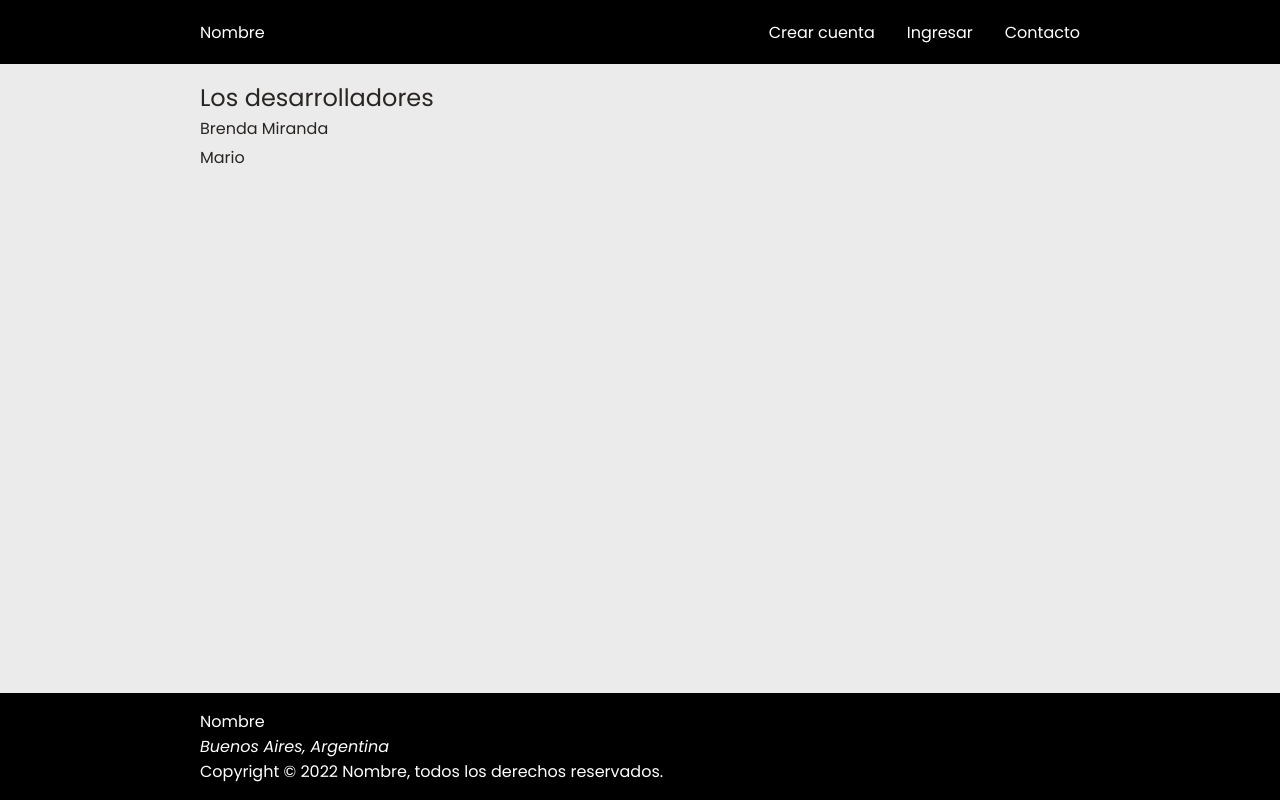
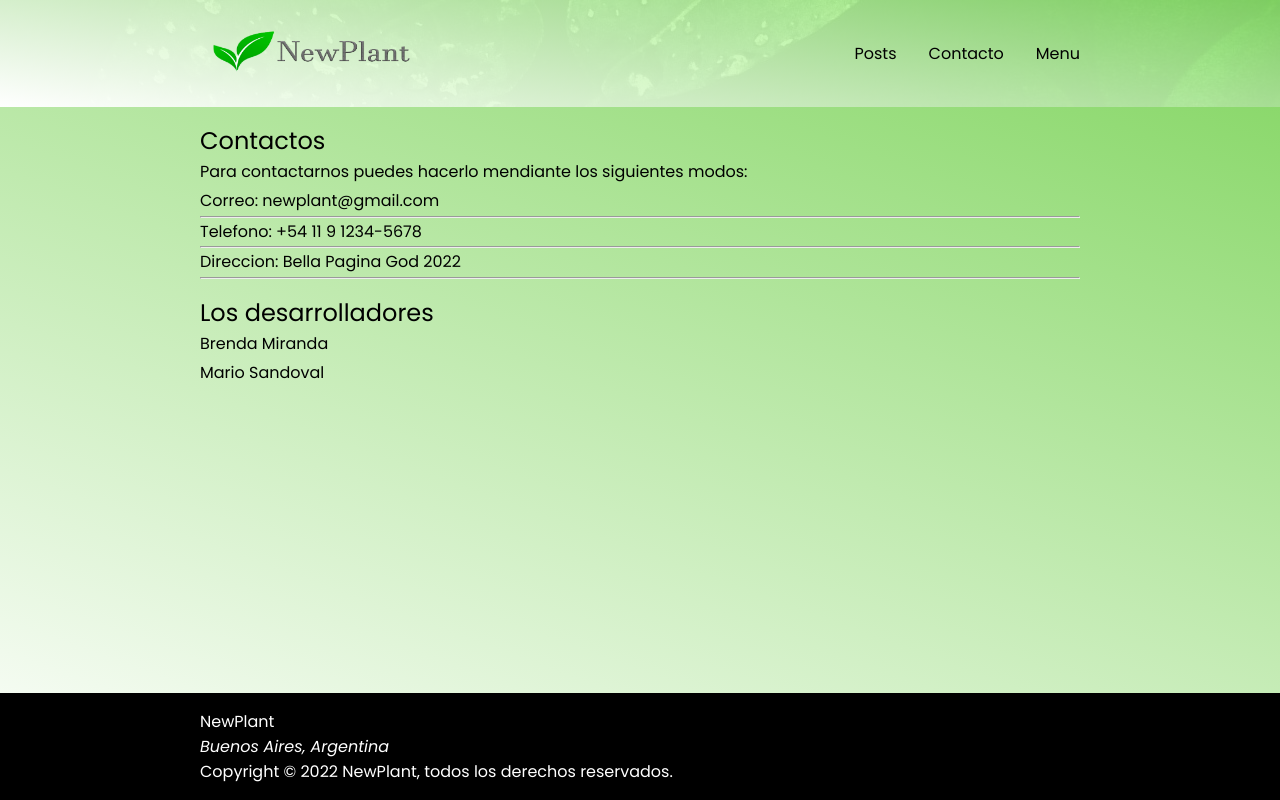
Before and after one commit to bmirandach/tp-diploweb, a Flask app: page /contacto in a window 1280 px wide. Run offline with Flask 2, Linux system fonts and the light colour scheme; some libraries are stand-ins or nearby versions.

Commit message:
Add files via upload

```diff
--- a/app/static/css/layout.css
+++ b/app/static/css/layout.css
@@ -9,16 +9,16 @@
 }
 
 :root {
-  --primary: #292523;
+  --primary: #000000;
 }
 
 html {
   scroll-behavior: smooth;
-  background-color: peru;
+  background-color: rgb(28, 63, 8);
 }
 
 body {
-  background-color: #ebebeb;
+  background: linear-gradient(20deg, rgb(255, 255, 255), #96f571d2 );
   color: var(--primary);
   display: flex;
   flex-direction: column;
@@ -70,13 +70,14 @@ main {
 }
 
 .navbar {
-  background-color: #000;
+  background: linear-gradient(10deg, rgb(255, 255, 255), #96f571d2), url('../img/hero.jpg');
   color: #fff;
   display: flex;
   justify-content: space-between;
   align-items: center;
   min-height: 8vh;
   padding: 0 1rem;
+  position: relative;
 }
 
 @media only screen and (min-width: 769px) {
@@ -86,9 +87,12 @@ main {
 }
 
 .navbar__link {
+  width: 220px;
+  height: 100px;
   text-decoration: none;
-  color: #fff;
+  color: #000;
 }
+
 
 .navbar__list {
   display: flex;
@@ -325,3 +350,101 @@ h1.hero__title {
   height: 10rem;
   resize: none;
 }
+
+/* MENU */
+
+.sub-menu-wrap
+{
+    position: absolute;
+    top: 8%;
+    right: 10%;
+    width: 320px;
+    max-height: 0px;
+    overflow: hidden;
+    transition: max-height 0.8s;
+}
+
+.sub-menu-wrap.open-menu
+{
+    max-height: 400px;
+}
+.sub-menu
+{
+    background: #161616;
+    padding: 20px;
+    margin: 10px;
+}
+
+.user-info
+{
+    display: flex;
+    align-items: center;
+}
+
+.user-info h3
+{
+    font-weight: 500;
+}
+
+.user-info img
+{
+    width: 60px;
+    border-radius: 50%;
+    margin-right: 15px;
+}
+
+.sub-menu hr
+{
+    border: 0;
+    height: 1px;
+    width: 100%;
+    background: #ccc;
+    margin: 15px 0 10px;
+}
+
+.sub-menu-link
+{
+    display: flex;
+    align-items: center;
+    text-decoration: none;
+    color: #f3f3f3;
+    margin: 12px 0;
+}
+
+.sub-menu-link p
+{
+    width: 100%;
+}
+
+.sub-menu-link img
+{
+    width: 40px;
+    background: #e5e5e5;
+    border-radius: 50%;
+    padding: 8px;
+    margin-right: 15px;
+}
+
+.sub-menu-link span
+{
+    font-size: 22px;
+    transition: transform 0.8s;
+}
+
+.sub-menu-link:hover span
+{
+    transform: translateX(5px);
+}
+
+.sub-menu-link:hover p
+{
+    font-weight: 600;
+}
+
+.user-pic
+{
+    width: 40px;
+    border-radius: 50%;
+    cursor: pointer;
+    margin-left: 30px;
+}
--- a/app/static/js/layout.js
+++ b/app/static/js/layout.js
@@ -1,3 +1,10 @@
+let subMenu = document.getElementById("subMenu");
+
+function toggleMenu()
+{
+    subMenu.classList.toggle("open-menu");
+}
+
 document.addEventListener("DOMContentLoaded", function (event) {
   //código a ejecutar cuando el DOM está listo para recibir acciones
   var alertElem
--- a/app/templates/contact.html
+++ b/app/templates/contact.html
@@ -2,7 +2,16 @@
 {% block title %}Contacto{% endblock %}
 
 {% block main %}
-<h2 class="title title--normal"> Los desarrolladores </h2>
+
+<h2 class="title title--normal"> Contactos </h2>
+<p class="text">Para contactarnos puedes hacerlo mendiante los siguientes modos:</p>
+<p class="text">Correo: newplant@gmail.com</p>
+<hr>
+<p class="text">Telefono: +54 11 9 1234-5678</p>
+<hr>
+<p class="text">Direccion: Bella Pagina God 2022</p>
+<hr>
+<h2 class="title title--normal">Los desarrolladores</h2>
 <p class="text"> Brenda Miranda </p>
-<p class="text"> Mario </p>
+<p class="text"> Mario Sandoval</p>
 {% endblock %}
--- a/app/templates/index.html
+++ b/app/templates/index.html
@@ -3,7 +3,8 @@
 
 {% block header %}
 <div class="hero">
-  <h1 class="hero__title">Una frase bonita para el blooooooog</h1>
+  <h1 class="hero__title">Bienvenido al blog de plantas</h1>
+  <h4 class="hero__title"> Una pagina en donde encontraras post sobre cuidados, decoraciones y mas</h4>
 </div>
 {% endblock %}
 {% block main %}
--- a/app/templates/layout.html
+++ b/app/templates/layout.html
@@ -9,13 +9,14 @@
   <link rel="stylesheet" href="{{ url_for('static', filename='css/layout.css') }}">
   <link rel="stylesheet" href="{{ url_for('static', filename='css/alerts.css') }}">
   <link href="https://fonts.googleapis.com/icon?family=Material+Icons" rel="stylesheet">
+  <link rel="icon" href="../static/img/icon.png">
 </head>
 
 <body>
   <header>
     <nav class="navbar">
-      <a class="navbar__link" href="{{url_for('index')}}">Nombre</a>
-      <ul class="navbar__list">
+      <a href="{{url_for('index')}}"><img class="navbar__link" href="{{url_for('index')}}" src="../static/img/logo.png" alt=""></a>
+<!--      <ul class="navbar__list">
         {% if current_user.is_anonymous %}
         <li><a class="navbar__link" href="{{ url_for('create_user') }}">Crear cuenta</a></li>
         <li><a class="navbar__link" href="{{ url_for('login') }}">Ingresar</a></li>
@@ -28,12 +29,51 @@
         <li><a class="navbar__link" href="{{ url_for('profile', user_id=current_user.id) }}">Perfil</a></li>
         <li><a class="navbar__link" href="{{ url_for('logout') }}">Salir</a></li>
         {% endif %}
-        <li><a class="navbar__link" href="{{ url_for('contact') }}">Contacto</a></li>
+        <li><a class="navbar__link" href="{{ url_for('contact') }}">Contacto</a></li>-->
+
+
+        <ul class="navbar__list">
+
+          {% if current_user.admin %}
+          <li><a class="navbar__link" href="{{ url_for('create') }}">Crear</a></li>
+            <li><a class="navbar__link" href="{{ url_for('profile', user_id=current_user.id) }}">Perfil</a></li>
+            {% endif %}
+          <li><a class="navbar__link" href="{{ url_for('contents') }}">Posts</a></li>
+          <li><a class="navbar__link" href="{{ url_for('contact') }}">Contacto</a></li>
+        <li onclick="toggleMenu()"><a class="navbar__link" href="#">Menu</a></li>
       </ul>
     </nav>
     {% block header %}
     {% endblock %}
   </header>
+  <div class="sub-menu-wrap" id="subMenu">
+    <div class="sub-menu">
+        <div class="user-info">
+        </div>
+        <hr>
+        {% if current_user.is_anonymous %}
+        <a href="{{ url_for('create_user') }}" class="sub-menu-link">
+            <p>Crear Cuenta</p>
+            <span>></span>
+        </a>
+        <a href="{{ url_for('login') }}" class="sub-menu-link">
+            <p>Ingresar</p>
+            <span>></span>
+        </a>
+        {% else %}
+        {% if current_user.admin %}
+      <a href="{{ url_for('users') }}" class="sub-menu-link">
+        <p>Usuarios</p>
+        <span>></span>
+      </a>
+      {% endif %}
+      <a href="{{ url_for('logout') }}" class="sub-menu-link">
+          <p>Cerrar Sesion</p>
+          <span>></span>
+          </a>
+          {% endif %}
+    </div>
+  </div>
   <main>
     {% for message in get_flashed_messages() %}
     <div id="alerts" class=" alert-info alert open">
@@ -45,11 +85,11 @@
     {% endblock %}
   </main>
   <footer class="footer">
-    <p>Nombre</p>
+    <p>NewPlant</p>
     <address>
       <p>Buenos Aires, Argentina</p>
     </address>
-    <p>Copyright &copy; 2022 Nombre, todos los derechos reservados.</p>
+    <p>Copyright &copy; 2022 NewPlant, todos los derechos reservados.</p>
   </footer>
   <script src="{{ url_for('static', filename='js/layout.js') }}"></script>
 </body>
```
Also changed, not shown: other parts of app/static/css/layout.css (+81 -60 lines), app/static/css/alerts.css (+13 -12 lines), app/static/img/hero.jpg, app/static/img/icon.png (added), app/static/img/logo.png (added), app/static/img/v1.jpg (added).
